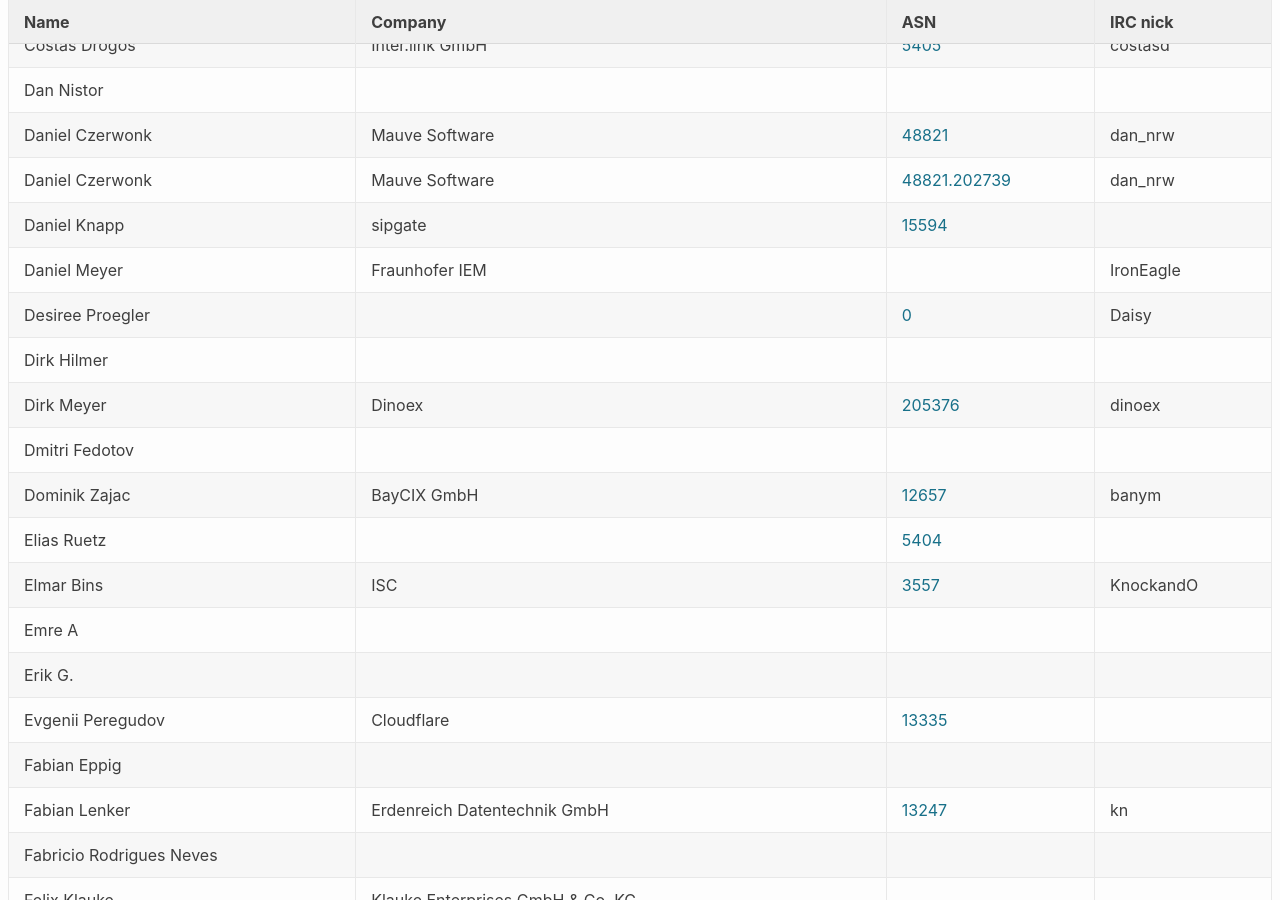
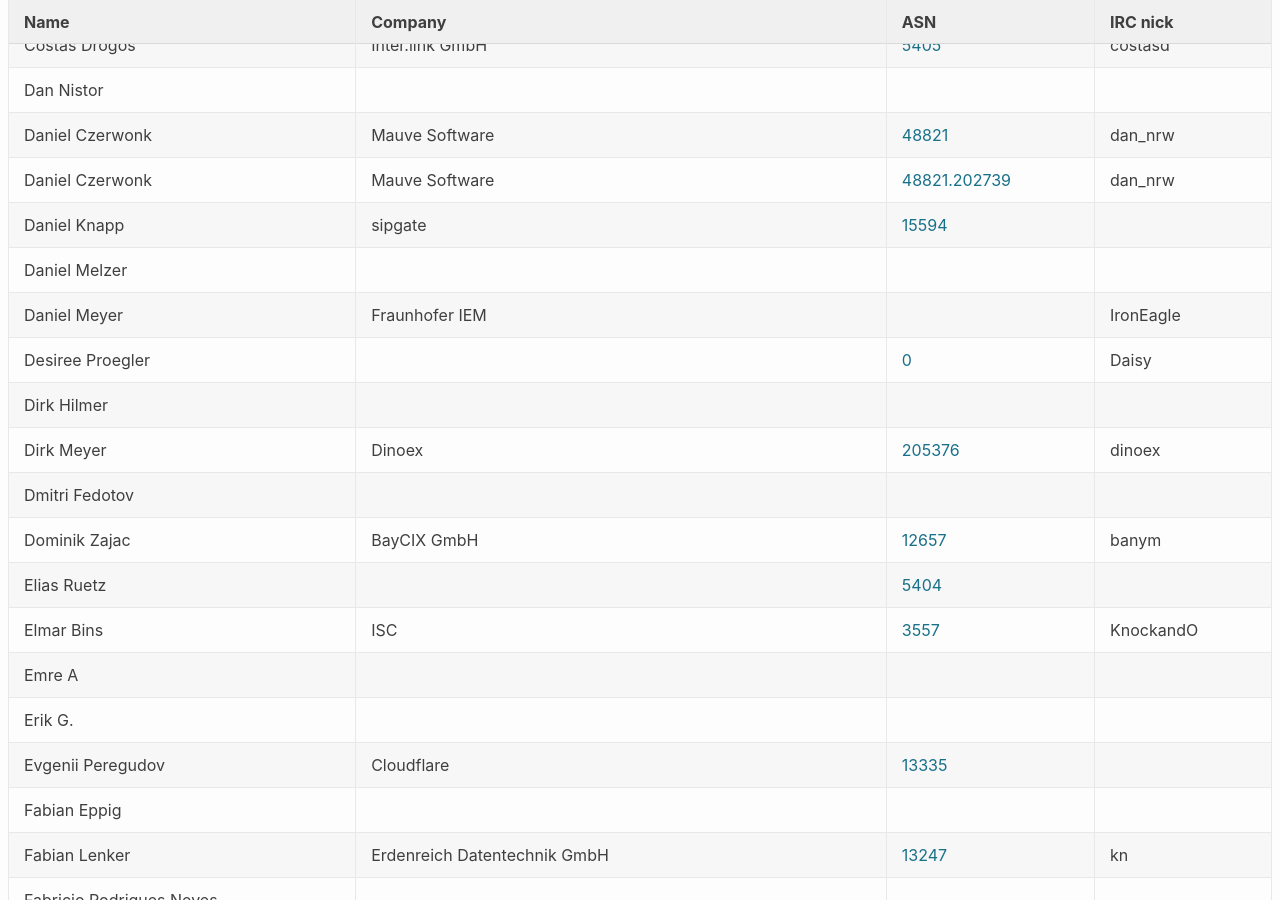
Before and after one commit to denog/pretix-attendeelist, a Jekyll site: the page built from denog15/index.md, in a window 1280 px wide and 900 px high, scrolled down 23064 px. Built offline with Jekyll 4.4.1, drawn with Linux system fonts in a browser that asks for light colours.

Commit message:
Latest data: Mon Nov 20 14:30:15 UTC 2023

```diff
--- a/_data/attendees_denog15_online.json
+++ b/_data/attendees_denog15_online.json
@@ -220,6 +220,12 @@
     "company": "sipgate",
     "irc": null,
     "asn": "15594"
+  },
+  {
+    "name": "Daniel Melzer",
+    "company": null,
+    "irc": null,
+    "asn": null
   },
   {
     "name": "Daniel Meyer",
```
